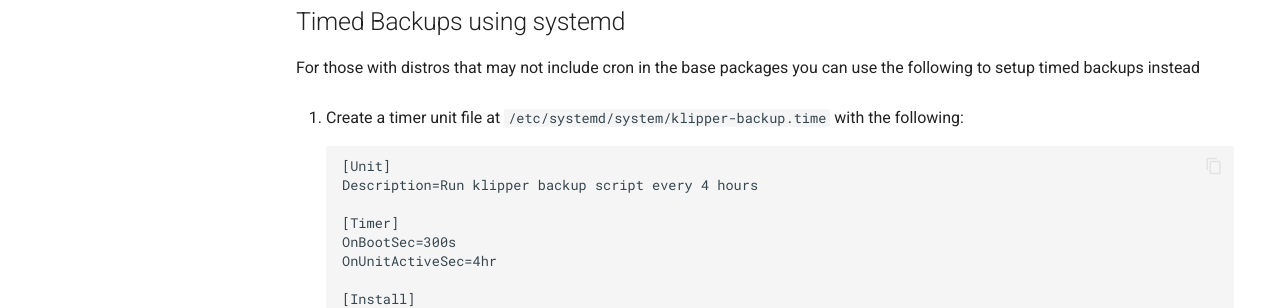
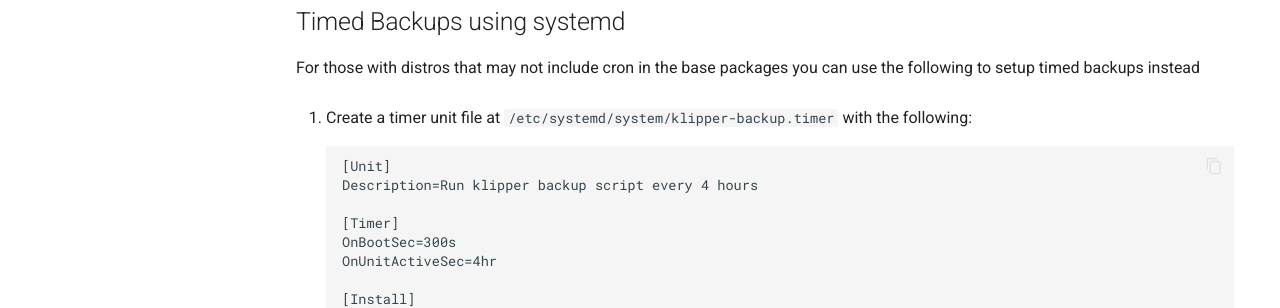
Before and after one commit to Staubgeborener/Klipper-Backup, an MkDocs documentation site: the page built from docs/alternative-methods.md, in a window 1280 px wide and 1350 px high. Shown: the part 289-597 px from the top of the window. Built offline with MkDocs 1.6.1 and Material for MkDocs 9.7.7, drawn with Linux system fonts in a browser that asks for light colours; comment, search, counter and statistics services are not loaded.

Commit message:
Update alternative-methods.md

````diff
--- a/docs/alternative-methods.md
+++ b/docs/alternative-methods.md
@@ -3,7 +3,7 @@
 ## Timed Backups using systemd
 For those with distros that may not include cron in the base packages you can use the following to setup timed backups instead
 
-1. Create a timer unit file at ```/etc/systemd/system/klipper-backup.time``` with the following:
+1. Create a timer unit file at ```/etc/systemd/system/klipper-backup.timer``` with the following:
 ```
 [Unit]
 Description=Run klipper backup script every 4 hours
````
